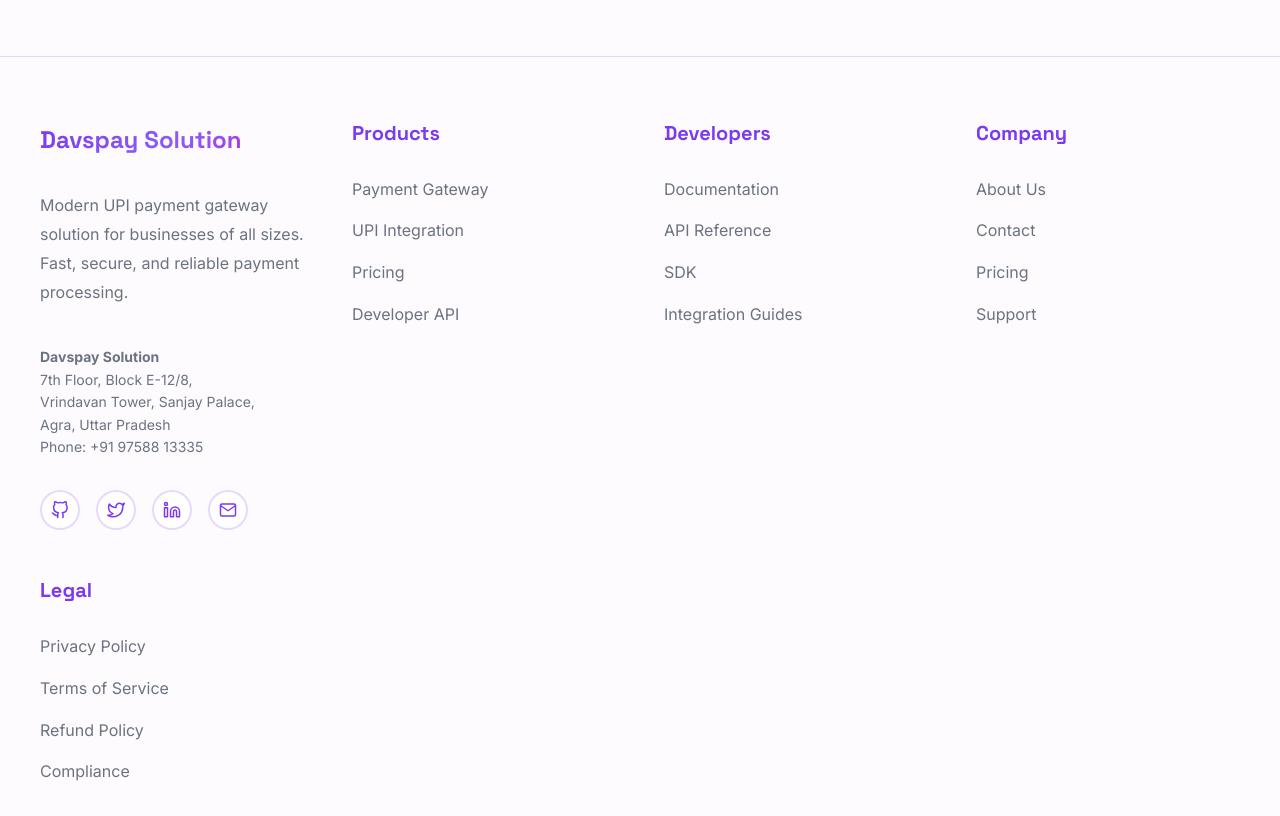
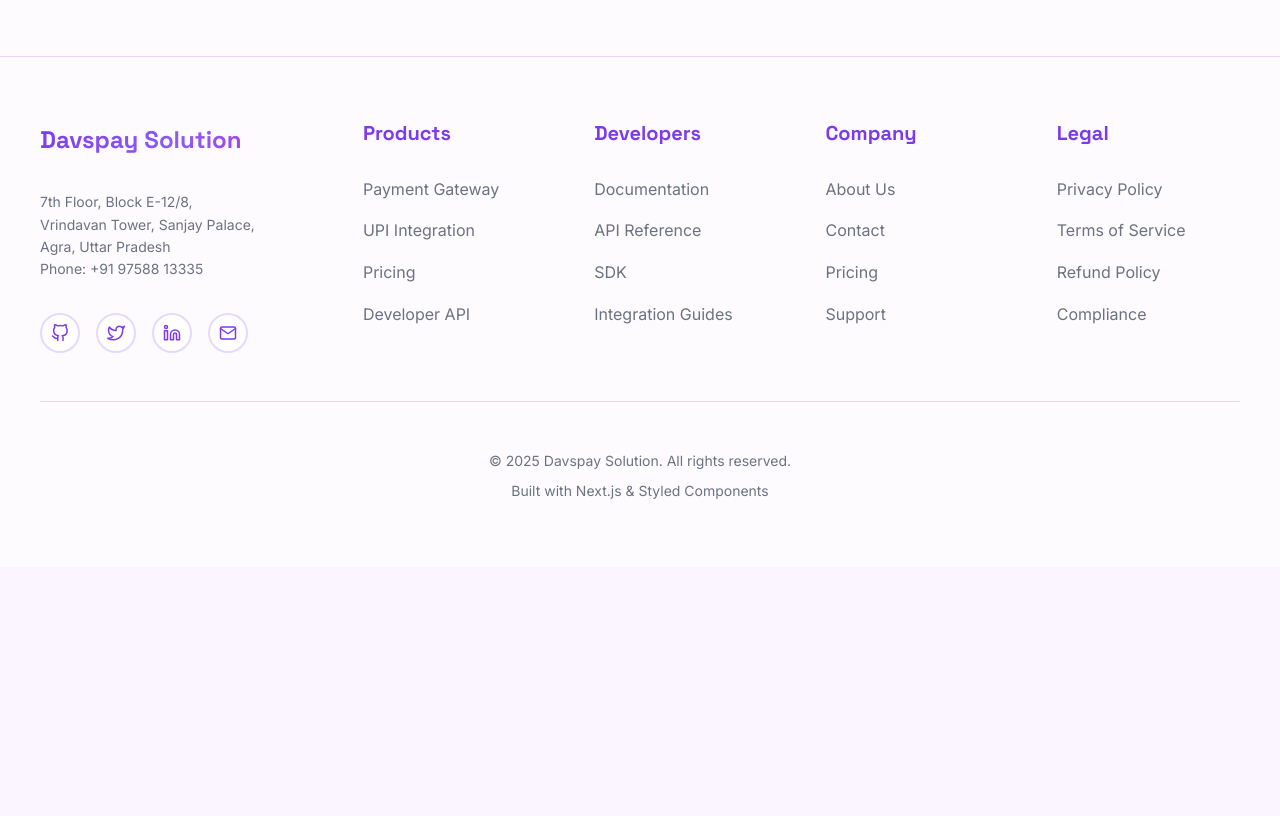
Before and after one commit to dhir4j/Davspay, a Next.js app: page /about in a window 1280 px wide. Shown: the part 1960-2776 px from the top of the page. After the commit the page ends 2527 px from the top, so only its background shows below. Built offline with nearby package versions, Linux system fonts and the light colour scheme.

Commit message:
fix frontend issues

```diff
--- a/components/layout/Footer.tsx
+++ b/components/layout/Footer.tsx
@@ -16,8 +16,12 @@
   max-width: 1200px;
   margin: 0 auto;
   display: grid;
-  grid-template-columns: repeat(auto-fit, minmax(250px, 1fr));
+  grid-template-columns: 1.5fr 1fr 1fr 1fr 1fr;
   gap: ${({ theme }) => theme.spacing.xl};
+
+  @media (max-width: 1024px) {
+    grid-template-columns: repeat(3, 1fr);
+  }
 
   @media (max-width: 768px) {
     grid-template-columns: 1fr;
@@ -68,7 +72,6 @@
   color: ${({ theme }) => theme.colors.textSecondary};
   font-size: 0.875rem;
   line-height: 1.6;
-  margin-top: ${({ theme }) => theme.spacing.md};
 `;
 
 const SocialLinks = styled.div`
@@ -135,12 +138,7 @@
       <FooterContent>
         <FooterSection>
           <Logo>Davspay Solution</Logo>
-          <FooterText>
-            Modern UPI payment gateway solution for businesses of all sizes.
-            Fast, secure, and reliable payment processing.
-          </FooterText>
           <FooterAddress>
-            <strong>Davspay Solution</strong><br />
             7th Floor, Block E-12/8,<br />
             Vrindavan Tower, Sanjay Palace,<br />
             Agra, Uttar Pradesh<br />
--- a/components/ui/Card.tsx
+++ b/components/ui/Card.tsx
@@ -86,6 +86,11 @@
   children: React.ReactNode;
   onClick?: () => void;
   className?: string;
+  variants?: any;
+  initial?: any;
+  whileInView?: any;
+  viewport?: any;
+  transition?: any;
 }
 
 const Card: React.FC<CardComponentProps> = ({
@@ -95,6 +100,11 @@
   padding,
   onClick,
   className,
+  variants,
+  initial,
+  whileInView,
+  viewport,
+  transition,
 }) => {
   return (
     <StyledCard
@@ -103,10 +113,11 @@
       padding={padding}
       onClick={onClick}
       className={className}
-      initial={{ opacity: 0, y: 20 }}
-      whileInView={{ opacity: 1, y: 0 }}
-      viewport={{ once: true }}
-      transition={{ duration: 0.5 }}
+      variants={variants}
+      initial={initial || { opacity: 0, y: 20 }}
+      whileInView={whileInView || { opacity: 1, y: 0 }}
+      viewport={viewport || { once: true }}
+      transition={transition || { duration: 0.5 }}
     >
       {children}
     </StyledCard>
--- /dev/null
+++ b/styled.d.ts
@@ -0,0 +1,6 @@
+import 'styled-components';
+import { Theme } from './styles/themes/theme';
+
+declare module 'styled-components' {
+  export interface DefaultTheme extends Theme {}
+}
--- a/styles/GlobalStyles.ts
+++ b/styles/GlobalStyles.ts
@@ -1,9 +1,8 @@
 'use client';
 
 import { createGlobalStyle } from 'styled-components';
-import { Theme } from './themes/theme';
 
-const GlobalStyles = createGlobalStyle<{ theme: Theme }>`
+const GlobalStyles = createGlobalStyle`
   * {
     margin: 0;
     padding: 0;
```
Also changed, not shown: app/developers/guides/page.tsx (+8 -8 lines).
